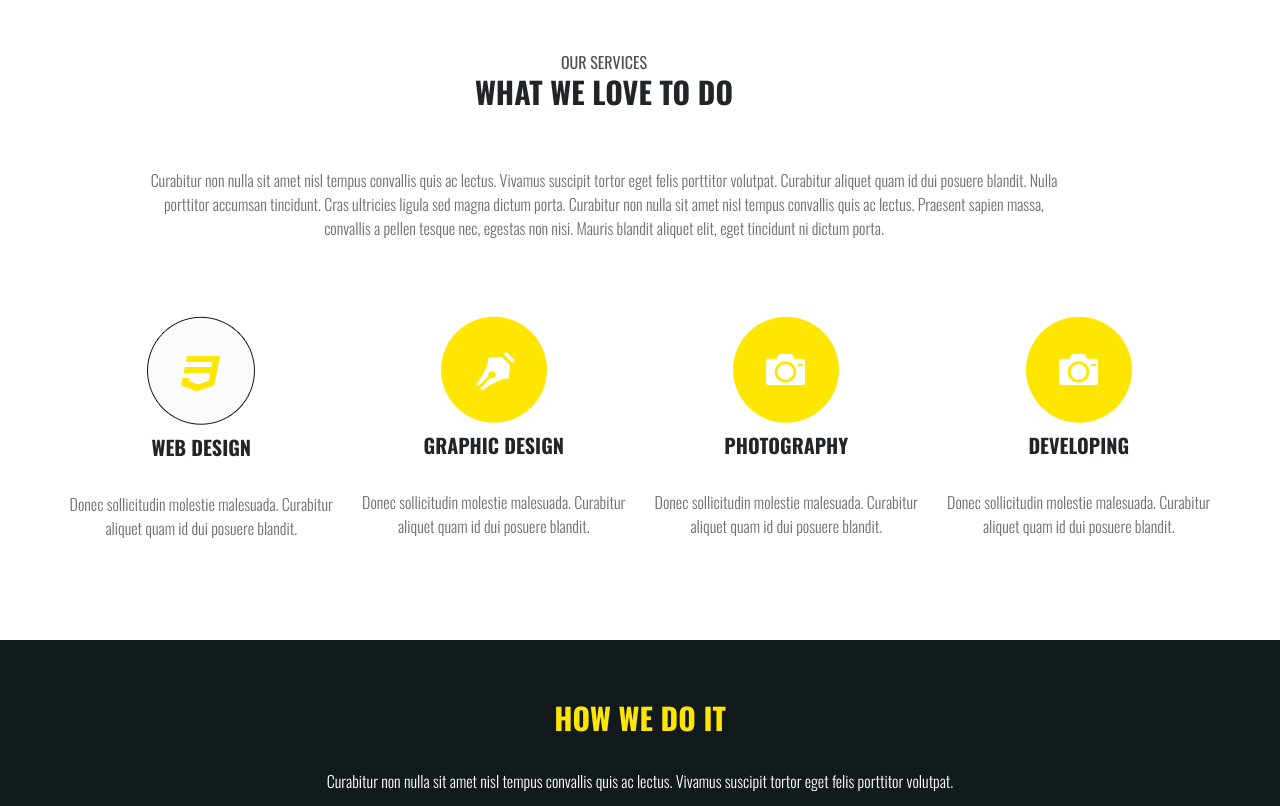
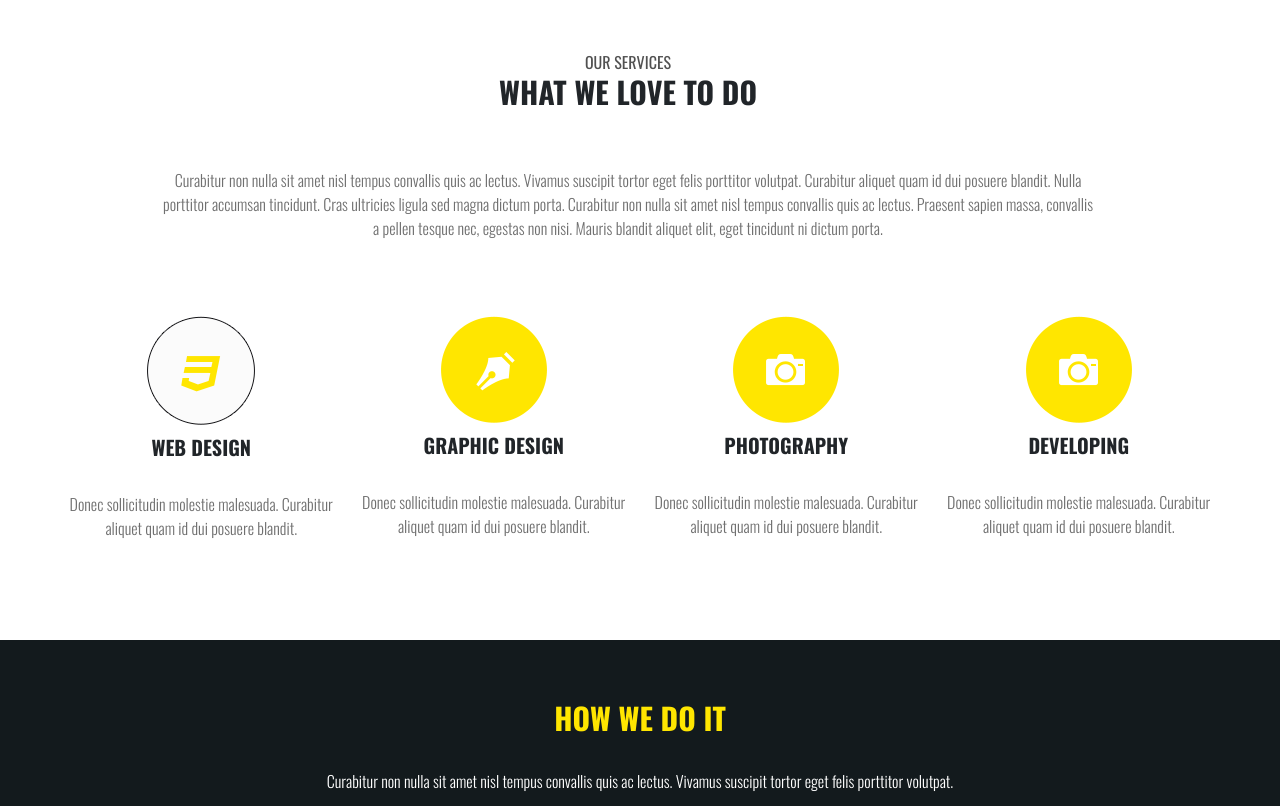
Before and after one commit to OverZerom/Smak-small-bootstrap, a website: page index.html in a window 1280 px wide. Shown: the top 806 px of the page. Drawn offline with nearby package versions, Linux system fonts and the light colour scheme.

Commit message:
выровнял блок по ценрту

```diff
--- a/index.html
+++ b/index.html
@@ -13,18 +13,19 @@
         <div class="contentwhite">
             <div class="container">
                 <div class="row">
-                    <div class="row col-1"></div>
-                    <div class="row col-lg-10 text-center title">
+                    <div class="row text-center justify-content-center title">
                         <strong class="text-uppercase">our SERVICES</strong>
                         <h1 class="text-uppercase">WHAT WE LOVE TO DO</h1>
-                        <p>
-                            Curabitur non nulla sit amet nisl tempus convallis quis ac lectus. Vivamus suscipit tortor
-                            eget felis porttitor volutpat. Curabitur aliquet quam id dui posuere blandit. Nulla
-                            porttitor accumsan tincidunt. Cras ultricies ligula sed magna dictum porta. Curabitur non
-                            nulla sit amet nisl tempus convallis quis ac lectus. Praesent sapien massa, convallis a
-                            pellen tesque nec, egestas non nisi. Mauris blandit aliquet elit, eget tincidunt ni dictum
-                            porta.
-                        </p>
+                        <div class="col-10">
+                            <p>
+                                Curabitur non nulla sit amet nisl tempus convallis quis ac lectus. Vivamus suscipit
+                                tortor eget felis porttitor volutpat. Curabitur aliquet quam id dui posuere blandit.
+                                Nulla porttitor accumsan tincidunt. Cras ultricies ligula sed magna dictum porta.
+                                Curabitur non nulla sit amet nisl tempus convallis quis ac lectus. Praesent sapien
+                                massa, convallis a pellen tesque nec, egestas non nisi. Mauris blandit aliquet elit,
+                                eget tincidunt ni dictum porta.
+                            </p>
+                        </div>
                     </div>
                 </div>
             </div>
```
